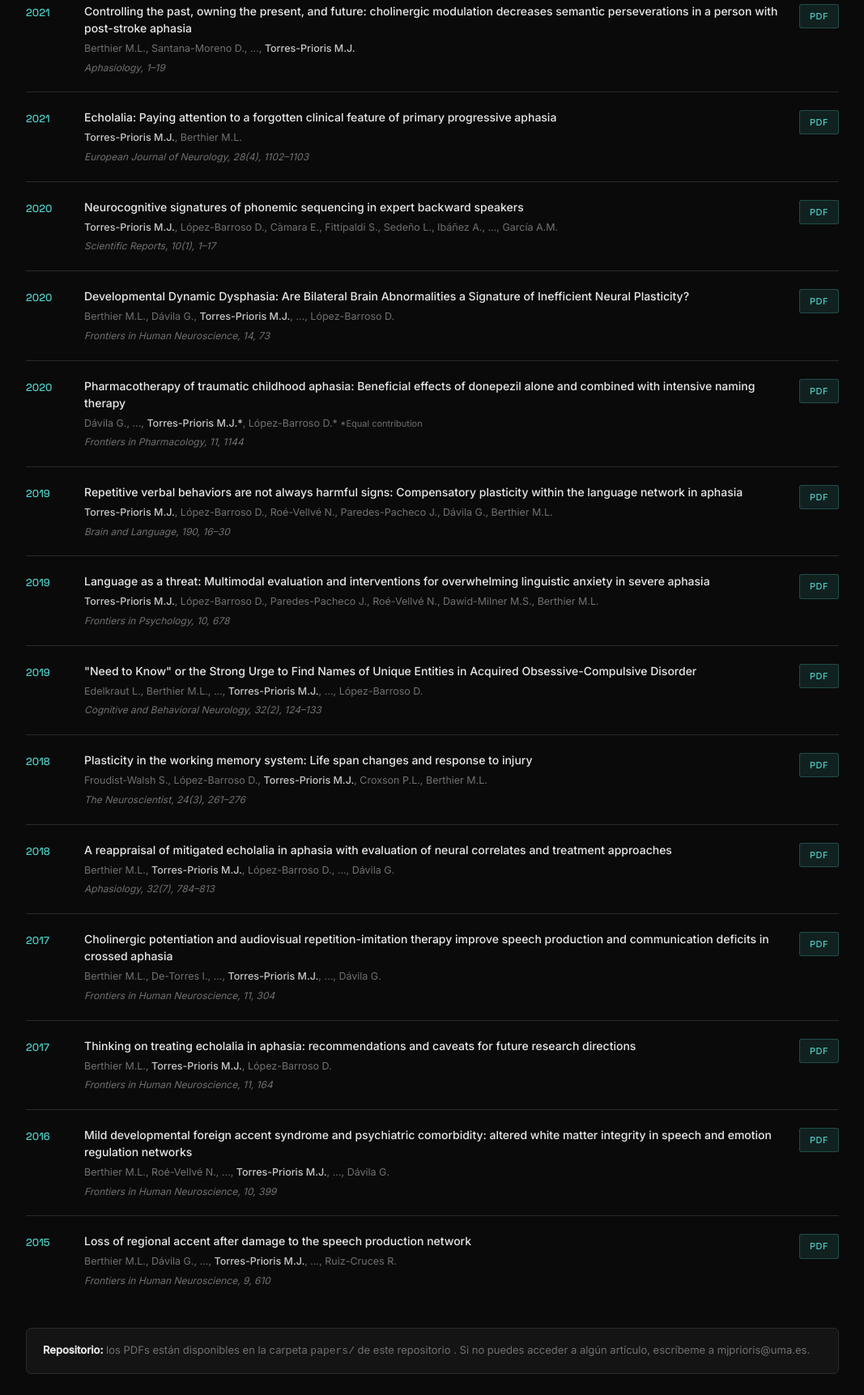
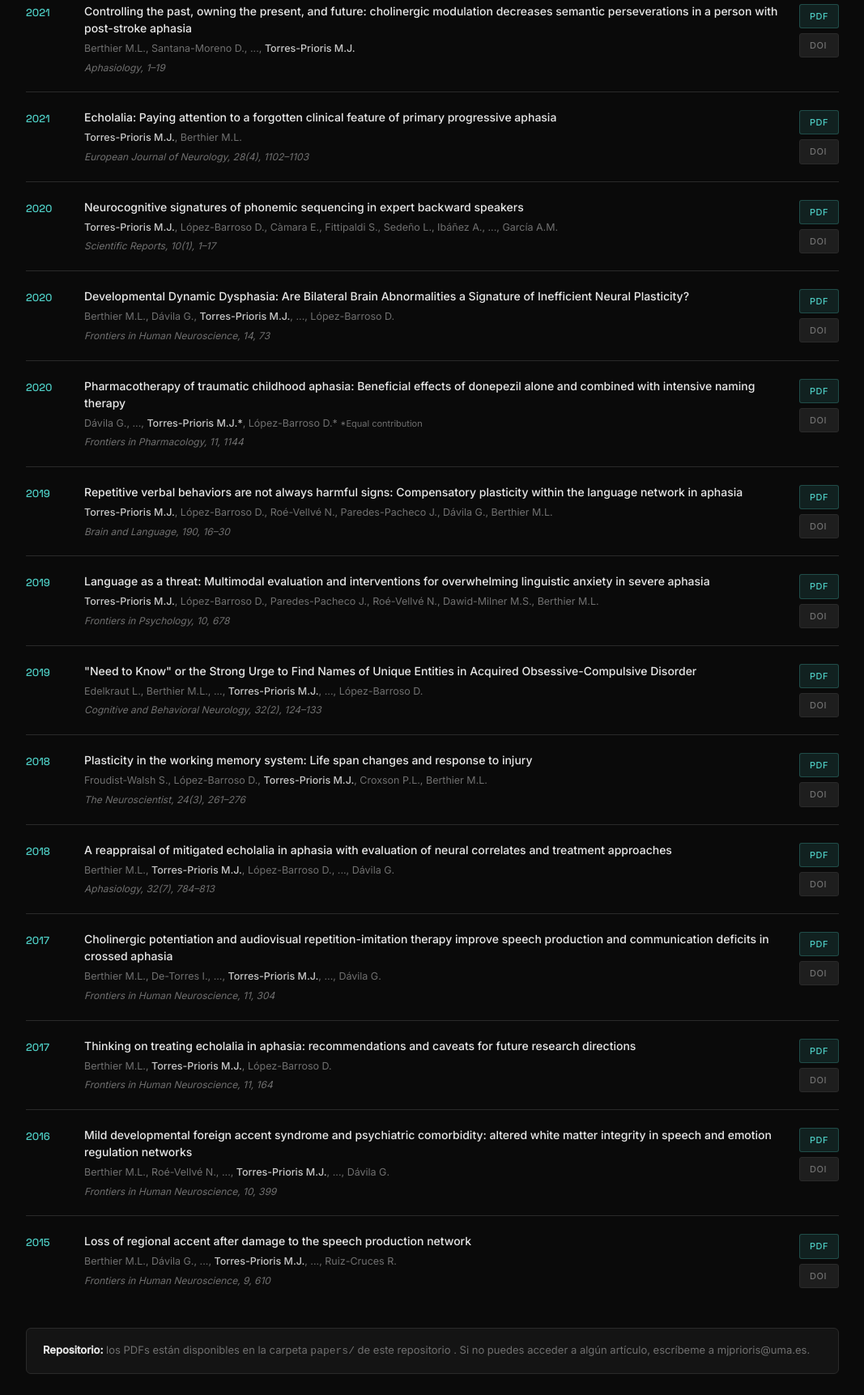
Before and after one commit to mjprioris/mjprioris.github.io, a plain HTML site: page research.html in a window 1280 px wide. Shown: the part 2379-4102 px from the top of the page at 81% size, without its empty margins (106-1173 px from the left). Drawn offline with Linux system fonts and the light colour scheme.

Commit message:
Añade botón DOI a 21 publicaciones
Co-Authored-By: Claude Opus 5.5 (1M context) <noreply@anthropic.com>
Claude-Session: https://claude.ai/code/session_01WWz5Hf2BzfE2B9pgYo29zH

```diff
--- a/research.html
+++ b/research.html
@@ -537,6 +537,7 @@ body.lang-es .en-text { display: none; }
         </div>
         <div class="pub-actions">
           <a href="papers/J21.pdf" download class="pub-btn pub-btn-pdf">PDF</a>
+          <a href="https://doi.org/10.1080/02687038.2026.2613004" target="_blank" class="pub-btn pub-btn-doi">DOI</a>
         </div>
       </div>
 
@@ -562,6 +563,7 @@ body.lang-es .en-text { display: none; }
         </div>
         <div class="pub-actions">
           <a href="papers/J20.pdf" download class="pub-btn pub-btn-pdf">PDF</a>
+          <a href="https://doi.org/10.1007/s00429-023-02655-6" target="_blank" class="pub-btn pub-btn-doi">DOI</a>
         </div>
       </div>
 
@@ -574,6 +576,7 @@ body.lang-es .en-text { display: none; }
         </div>
         <div class="pub-actions">
           <a href="papers/J19.pdf" download class="pub-btn pub-btn-pdf">PDF</a>
+          <a href="https://doi.org/10.1007/s40263-023-01017-4" target="_blank" class="pub-btn pub-btn-doi">DOI</a>
         </div>
       </div>
 
@@ -586,6 +589,7 @@ body.lang-es .en-text { display: none; }
         </div>
         <div class="pub-actions">
           <a href="papers/J18.pdf" download class="pub-btn pub-btn-pdf">PDF</a>
+          <a href="https://doi.org/10.1016/j.bandl.2022.105205" target="_blank" class="pub-btn pub-btn-doi">DOI</a>
         </div>
       </div>
 
@@ -598,6 +602,7 @@ body.lang-es .en-text { display: none; }
         </div>
         <div class="pub-actions">
           <a href="papers/J17.pdf" download class="pub-btn pub-btn-pdf">PDF</a>
+          <a href="https://doi.org/10.1212/WNL.0000000000200750" target="_blank" class="pub-btn pub-btn-doi">DOI</a>
         </div>
       </div>
 
@@ -623,6 +628,7 @@ body.lang-es .en-text { display: none; }
         </div>
         <div class="pub-actions">
           <a href="papers/J15.pdf" download class="pub-btn pub-btn-pdf">PDF</a>
+          <a href="https://doi.org/10.1080/02687038.2021.1957082" target="_blank" class="pub-btn pub-btn-doi">DOI</a>
         </div>
       </div>
 
@@ -635,6 +641,7 @@ body.lang-es .en-text { display: none; }
         </div>
         <div class="pub-actions">
           <a href="papers/J14.pdf" download class="pub-btn pub-btn-pdf">PDF</a>
+          <a href="https://doi.org/10.1111/ene.14712" target="_blank" class="pub-btn pub-btn-doi">DOI</a>
         </div>
       </div>
 
@@ -647,6 +654,7 @@ body.lang-es .en-text { display: none; }
         </div>
         <div class="pub-actions">
           <a href="papers/J13.pdf" download class="pub-btn pub-btn-pdf">PDF</a>
+          <a href="https://doi.org/10.1038/s41598-020-67551-z" target="_blank" class="pub-btn pub-btn-doi">DOI</a>
         </div>
       </div>
 
@@ -659,6 +667,7 @@ body.lang-es .en-text { display: none; }
         </div>
         <div class="pub-actions">
           <a href="papers/J12.pdf" download class="pub-btn pub-btn-pdf">PDF</a>
+          <a href="https://doi.org/10.3389/fnhum.2020.00073" target="_blank" class="pub-btn pub-btn-doi">DOI</a>
         </div>
       </div>
 
@@ -671,6 +680,7 @@ body.lang-es .en-text { display: none; }
         </div>
         <div class="pub-actions">
           <a href="papers/J10.pdf" download class="pub-btn pub-btn-pdf">PDF</a>
+          <a href="https://doi.org/10.3389/fphar.2020.01144" target="_blank" class="pub-btn pub-btn-doi">DOI</a>
         </div>
       </div>
 
@@ -683,6 +693,7 @@ body.lang-es .en-text { display: none; }
         </div>
         <div class="pub-actions">
           <a href="papers/J09.pdf" download class="pub-btn pub-btn-pdf">PDF</a>
+          <a href="https://doi.org/10.1016/j.bandl.2018.12.004" target="_blank" class="pub-btn pub-btn-doi">DOI</a>
         </div>
       </div>
 
@@ -695,6 +706,7 @@ body.lang-es .en-text { display: none; }
         </div>
         <div class="pub-actions">
           <a href="papers/J08.pdf" download class="pub-btn pub-btn-pdf">PDF</a>
+          <a href="https://doi.org/10.3389/fpsyg.2019.00678" target="_blank" class="pub-btn pub-btn-doi">DOI</a>
         </div>
       </div>
 
@@ -707,6 +719,7 @@ body.lang-es .en-text { display: none; }
         </div>
         <div class="pub-actions">
           <a href="papers/J07.pdf" download class="pub-btn pub-btn-pdf">PDF</a>
+          <a href="https://doi.org/10.1097/WNN.0000000000000192" target="_blank" class="pub-btn pub-btn-doi">DOI</a>
         </div>
       </div>
 
@@ -719,6 +732,7 @@ body.lang-es .en-text { display: none; }
         </div>
         <div class="pub-actions">
           <a href="papers/J06.pdf" download class="pub-btn pub-btn-pdf">PDF</a>
+          <a href="https://doi.org/10.1177/1073858417717210" target="_blank" class="pub-btn pub-btn-doi">DOI</a>
         </div>
       </div>
 
@@ -731,6 +745,7 @@ body.lang-es .en-text { display: none; }
         </div>
         <div class="pub-actions">
           <a href="papers/J05.pdf" download class="pub-btn pub-btn-pdf">PDF</a>
+          <a href="https://doi.org/10.1080/02687038.2016.1274875" target="_blank" class="pub-btn pub-btn-doi">DOI</a>
         </div>
       </div>
 
@@ -743,6 +758,7 @@ body.lang-es .en-text { display: none; }
         </div>
         <div class="pub-actions">
           <a href="papers/J04.pdf" download class="pub-btn pub-btn-pdf">PDF</a>
+          <a href="https://doi.org/10.3389/fnhum.2017.00304" target="_blank" class="pub-btn pub-btn-doi">DOI</a>
         </div>
       </div>
 
@@ -755,6 +771,7 @@ body.lang-es .en-text { display: none; }
         </div>
         <div class="pub-actions">
           <a href="papers/J03.pdf" download class="pub-btn pub-btn-pdf">PDF</a>
+          <a href="https://doi.org/10.3389/fnhum.2017.00164" target="_blank" class="pub-btn pub-btn-doi">DOI</a>
         </div>
       </div>
 
@@ -767,6 +784,7 @@ body.lang-es .en-text { display: none; }
         </div>
         <div class="pub-actions">
           <a href="papers/J02.pdf" download class="pub-btn pub-btn-pdf">PDF</a>
+          <a href="https://doi.org/10.3389/fnhum.2016.00399" target="_blank" class="pub-btn pub-btn-doi">DOI</a>
         </div>
       </div>
 
@@ -779,6 +797,7 @@ body.lang-es .en-text { display: none; }
         </div>
         <div class="pub-actions">
           <a href="papers/J01.pdf" download class="pub-btn pub-btn-pdf">PDF</a>
+          <a href="https://doi.org/10.3389/fnhum.2015.00610" target="_blank" class="pub-btn pub-btn-doi">DOI</a>
         </div>
       </div>
 
@@ -805,6 +824,7 @@ body.lang-es .en-text { display: none; }
         </div>
         <div class="pub-actions">
           <a href="papers/B05.pdf" download class="pub-btn pub-btn-pdf">PDF</a>
+          <a href="https://doi.org/10.52305/ZSNB2076" target="_blank" class="pub-btn pub-btn-doi">DOI</a>
         </div>
       </div>
 
@@ -817,6 +837,7 @@ body.lang-es .en-text { display: none; }
         </div>
         <div class="pub-actions">
           <a href="papers/B04.pdf" download class="pub-btn pub-btn-pdf">PDF</a>
+          <a href="https://doi.org/10.1007/978-3-030-49586-2_19" target="_blank" class="pub-btn pub-btn-doi">DOI</a>
         </div>
       </div>
 
```
Also changed, not shown: index.html (+1 -0 lines).
